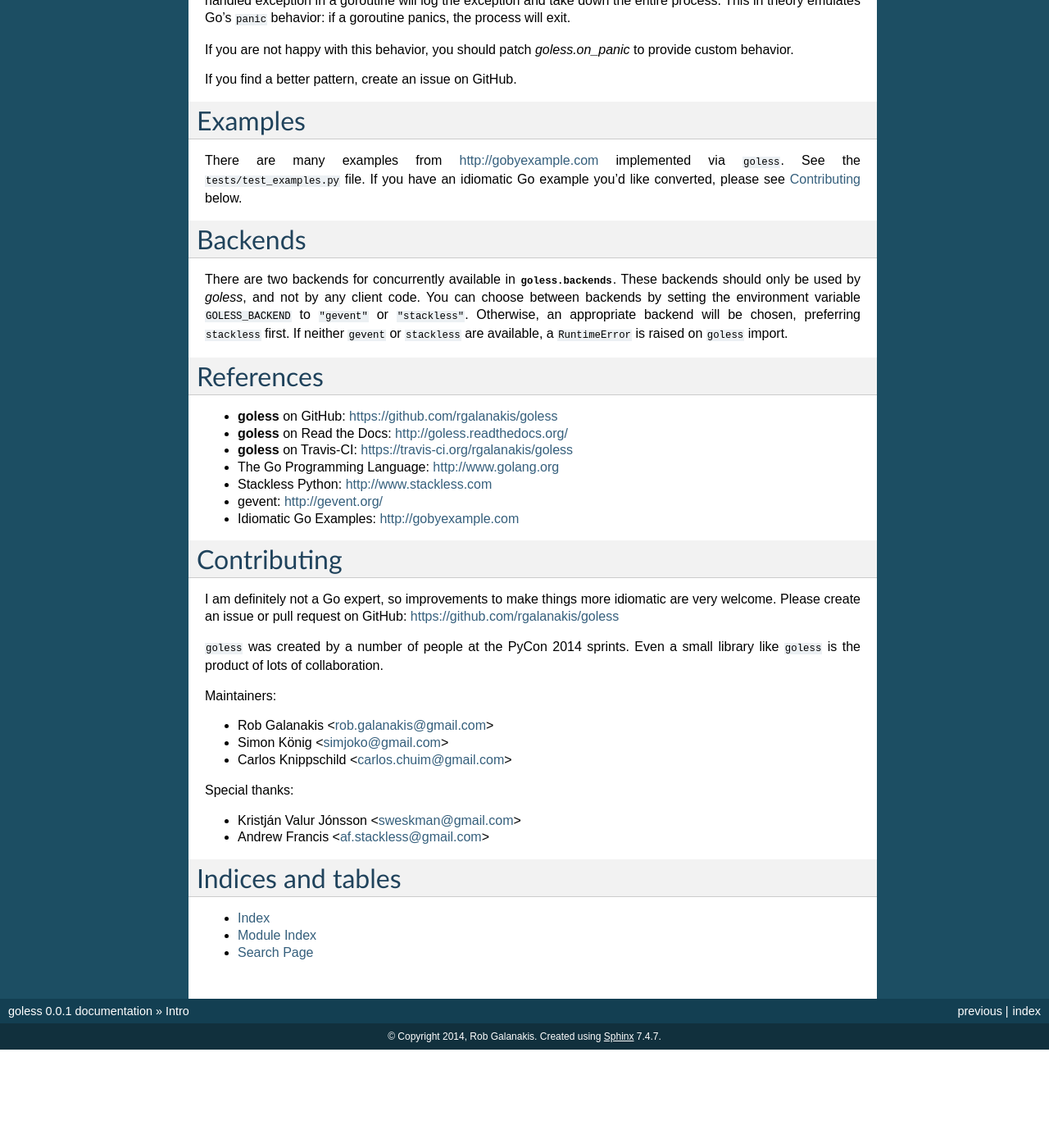
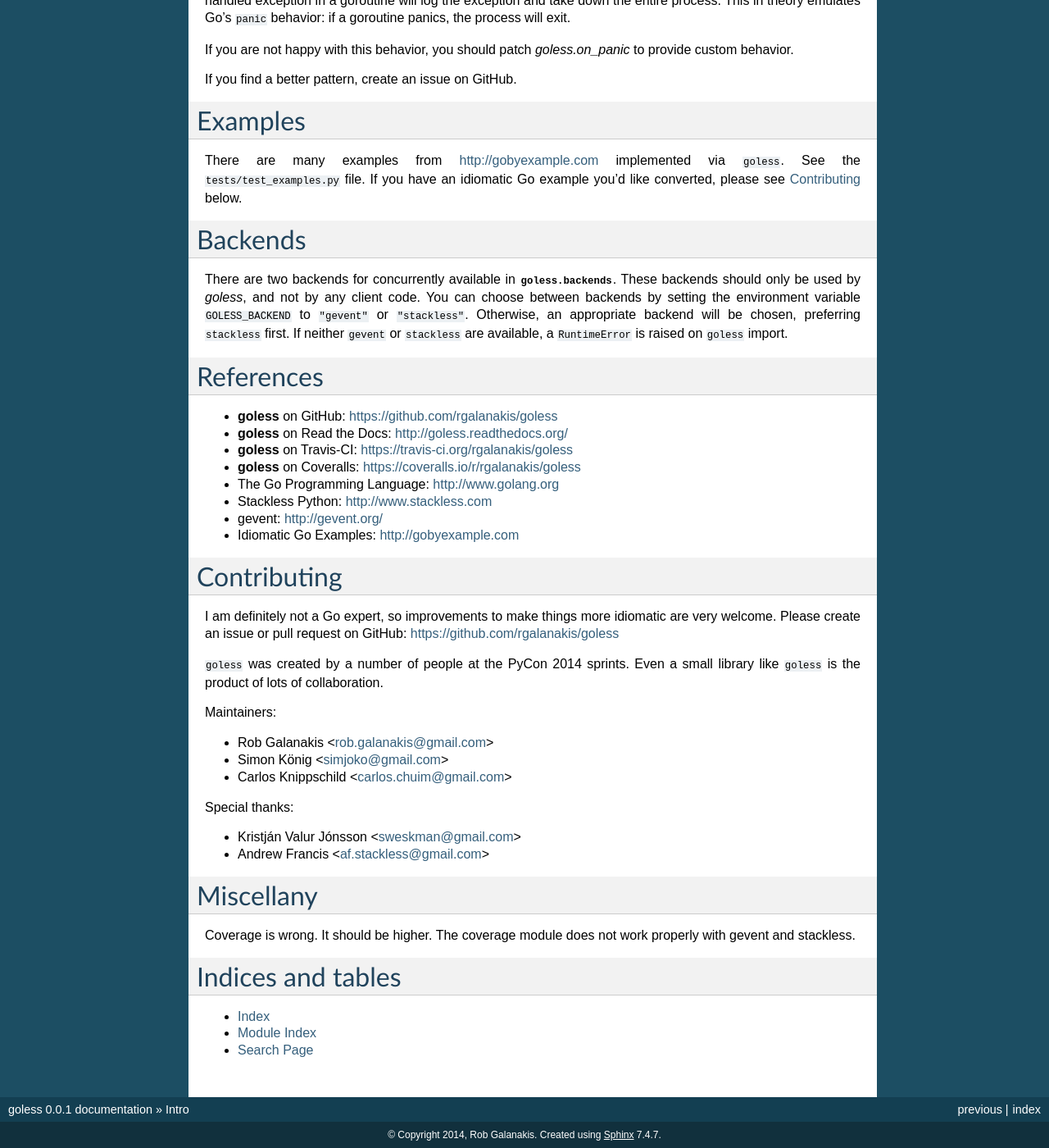
Before and after one commit to rgalanakis/goless, a Sphinx documentation site: the page built from doc/body.rst, in a window 1280 px wide and 1400 px high, scrolled down 2162 px. Shown: the whole window at 82% size. Built offline with Sphinx 7.4.7, drawn with Linux system fonts in a browser that asks for light colours; before the commit the page ends 3442 px from its top, so only the background shows below that.

Commit message:
Added coveralls link and explanation to why coverage is low.

```diff
--- a/doc/body.rst
+++ b/doc/body.rst
@@ -146,6 +146,7 @@ References
 - **goless** on GitHub: https://github.com/rgalanakis/goless
 - **goless** on Read the Docs: http://goless.readthedocs.org/
 - **goless** on Travis-CI: https://travis-ci.org/rgalanakis/goless
+- **goless** on Coveralls: https://coveralls.io/r/rgalanakis/goless
 - The Go Programming Language: http://www.golang.org
 - Stackless Python: http://www.stackless.com
 - gevent: http://gevent.org/
@@ -177,6 +178,14 @@ Special thanks:
 - Kristján Valur Jónsson <sweskman@gmail.com>
 - Andrew Francis <af.stackless@gmail.com>
 
+.. _a-misc:
+
+Miscellany
+==========
+
+Coverage is wrong. It should be higher.
+The coverage module does not work properly with gevent and stackless.
+
 Indices and tables
 ==================
 
```
